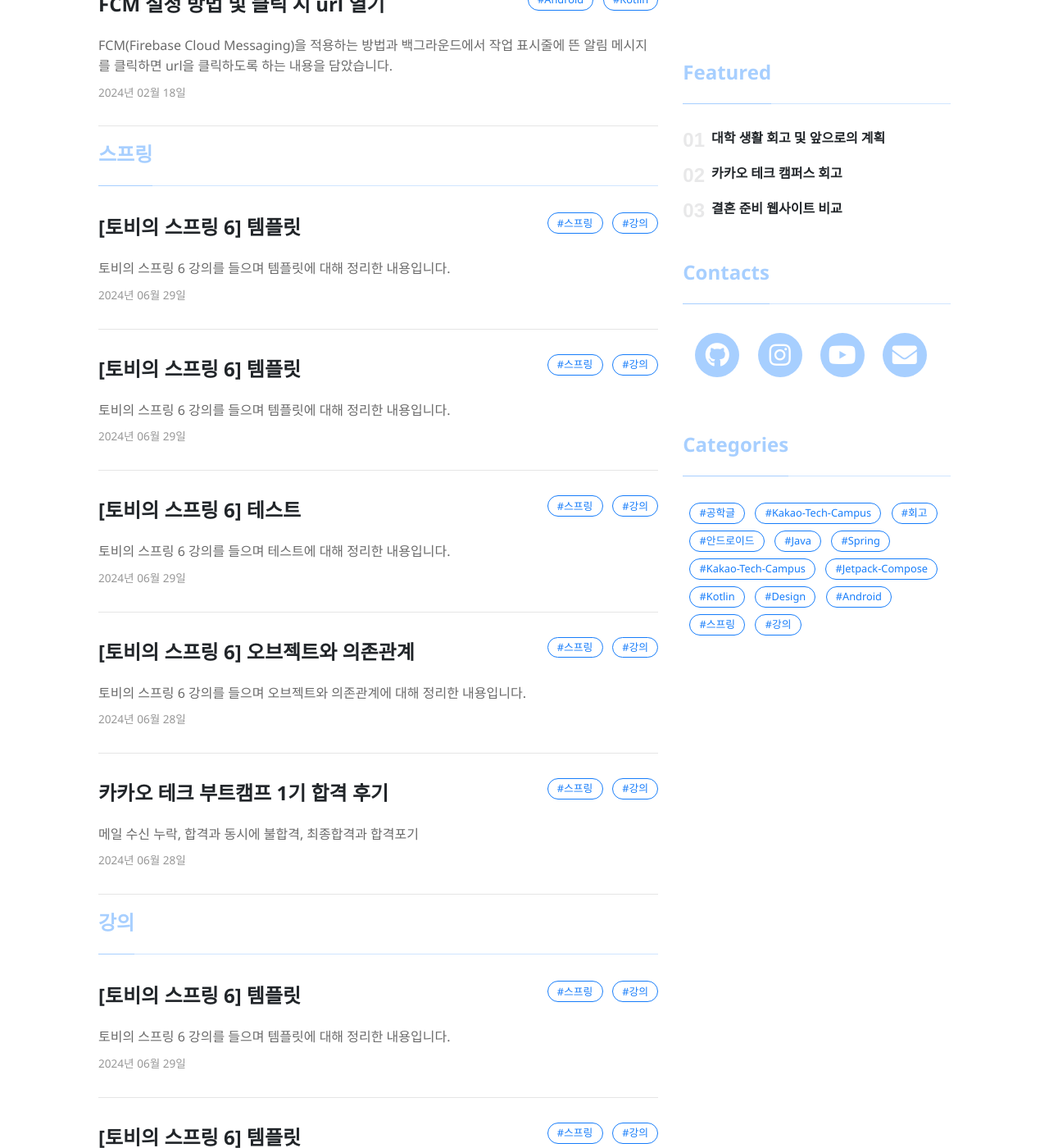
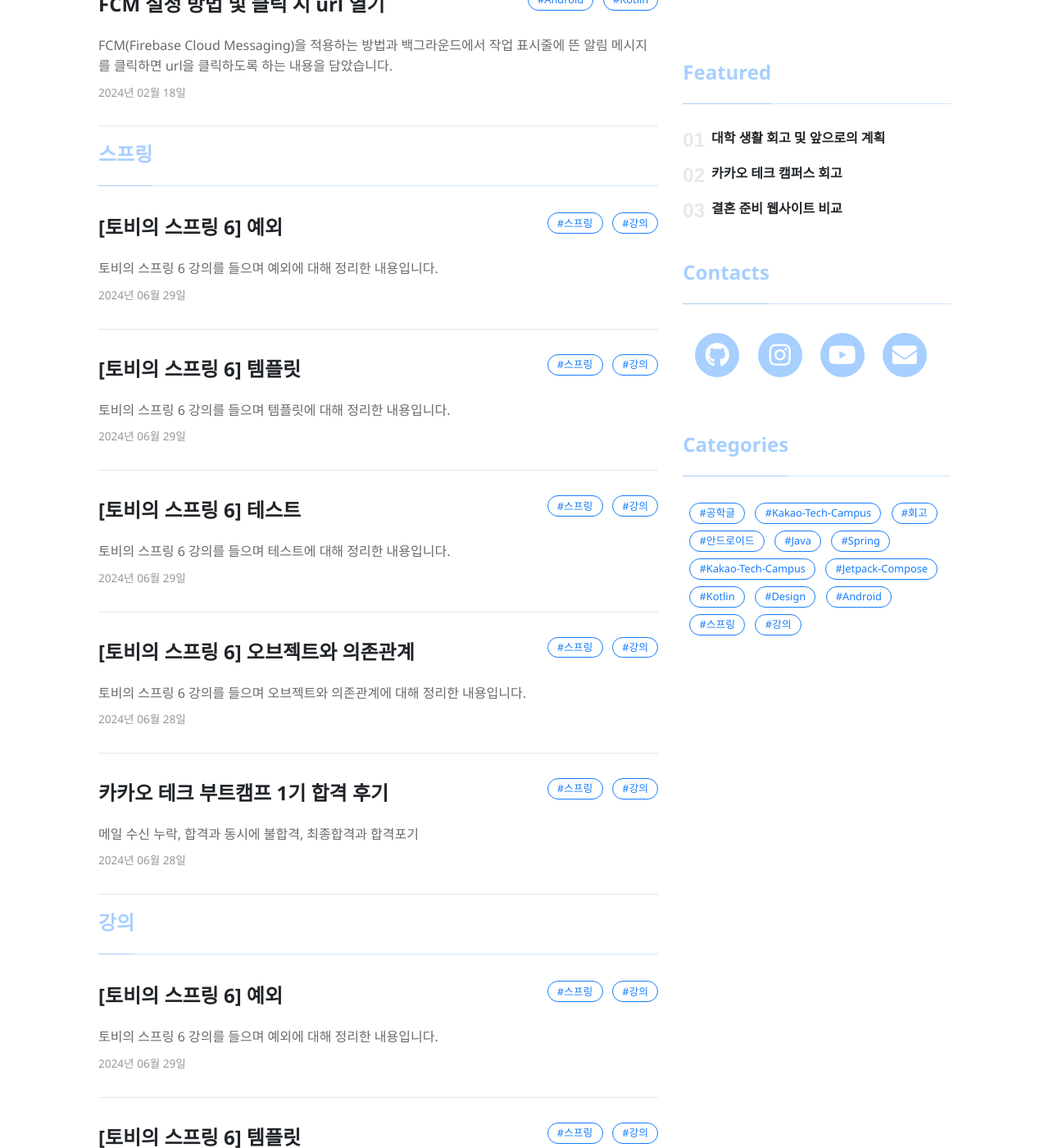
Before and after one commit to 1jeongg/1jeongg.github.io, a Jekyll site: the page built from _pages/categories.html, in a window 1280 px wide and 1400 px high, scrolled down 9814 px. Shown: the whole window at 82% size. Built offline with Jekyll 4.4.1, drawn with Linux system fonts in a browser that asks for light colours; nearby versions of some CDN libraries; some web fonts are replaced; some of the changed lines change nothing that is shown.

Commit message:
update toby4

````diff
--- a/_posts/2024-06-29-toby4.md
+++ b/_posts/2024-06-29-toby4.md
@@ -1,241 +1,232 @@
 ---
 layout: post
-title:  "[토비의 스프링 6] 템플릿"
+title:  "[토비의 스프링 6] 예외"
 author: 1jeongg
 categories: [ 스프링, 강의 ]
-summary: 토비의 스프링 6 강의를 들으며 템플릿에 대해 정리한 내용입니다.
+summary: 토비의 스프링 6 강의를 들으며 예외에 대해 정리한 내용입니다.
 tags:
 ---
 
-### 템플릿
+## 예외
 
-코드 중에서 변경이 거의 일어나지 않으며 일정한 패턴으로 유지되는 특성을 가진 부분(템플릿)을
-자유롭게 변경되는 성질을 가진 부분(콜백)으로부터 독립시켜서 효과적으로 활용할 수 있도록 하는 방법
+예외는 정상적인 프로그램 흐름을 방해하는 사건이다. 말 그대로 예외적인 상황에서만 사용해야 한다.
+많은 경우 예외는 포로그램 오류, 버그 때문에 발생한다.
 
-리팩토링시 기능이 변경되면 안된다. 버그가 발생하면 안됨.
+> **예외가 발생하면?**
+>
+> ➡️ 예외 상황을 복구해서 정상적인 흐름으로 전환할 수 있는가?
+> >    1. 재시도: 일시적인 오류
+> >    2. 대안: 다른 방식으로 해결 (ex. 캐시에 남겨놓은 정보를 사용)
+>
+> ➡️ 버그인가?
+> >   1. 예외가 발생한 코드의 버그인가? (ex. 널체크 잘못한 경우)
+> >   2. 클라이언트의 버그인가? (ex. 적절하지 않은 API 요청을 보낸 경우)
+>
+> ➡️ 제어할 수 없는 상황인가?
+> >   사용자에게 알림을 주고 개발자가 빠르게 수정해야함
 
-> 템플릿
->
-> 템플릿은 어떤 목적을 위해 미리 만들어둔 모양이 있는 틀
-> 고정된 틀 안에 바꿀 수 있는 부분을 넣어서 사용하도록 만들어진 오브젝트
->
-> ---
->
-> 템플릿 메소드 패턴
->
-> 템플릿 메소드 패턴은 고정된 틀의 로직을 가진 템플릿 메소드를 슈퍼 클래스에 두고,
-> 바뀌는 부분을 서브 클래스의 메소드에 두는 구조로 이뤄진다.
+**잘못된 예외처리**
+- catch문 안에 아무 작업을 처리하지 않고 정상적으로 처리된 것처럼 처리하는 경우
+- 무의미하고 무책임한 Throws (ex. 냅다 throws Exception 적음)
 
+**예외의 종류**
+- Error
+  - 시스템에 비정상적인 상황이 발생: 캐치하면 안됨. 컨트롤 불가능
+  - OutOfMemoryError
+  - ThreadDeath
+- Exception (checked)
+  - catch나 throws를 강요
+  - 초기 라이브러리의 잘못된 예외 설계/사용
+  - 복구할 수 없다면 RuntimeException이나 적절한 추상화 레벨의 예외로 전환해서 던질 것
+- RuntimeException (unchecked)
 
-이렇게 변경성이 높은 부분과 낮은 부분을 분리해준다.
+### 예외의 추상화와 전환
+
+자바에는 다양한 사용 기술을 사용하기 때문에 같은 문제에 대해 다른 종류의 예외가 발생한다.
+적절한 예외 추상화와 예외 번역이 필요하다.
+
+### JPA Repository - 애플리케이션 인프라스트럭처 빈
+
+JPA를 이용하여 Order를 저장해보는 예제를 작성해본다.
+- Order: 주문 정보 저장
+- OrderRepository: Order의 읽기 쓰기를 담당
+- EntityManager: DB에서 온 정보를 다시 자바 오브젝트로 변환
+- EntityManagerFactory: EntityManager를 생성한다.
+- DataSource: 데이터베이스와의 연결을 담당한다.
+
+이때 회색인 `DataSource`, `EntitymanagerFactory`, `OrderRepository`는 딱 한 개만 존재해도 되므로 공유되어 사용되는 스프링 Bean으로 저장된다.
+`Order`나 `EntityManager`는 사용자마다 새로운 오브젝트를 만들기 때문에 공유되면 안되기에 스프링의 Bean으로 등록되지 않는다.
+
+![이미지](https://1jeongg.notion.site/image/https%3A%2F%2Fprod-files-secure.s3.us-west-2.amazonaws.com%2Fc256e108-fd9a-4c15-9548-7caa838d19b2%2F1afe7f69-64f1-4ca7-bc2f-b288c49c9e5b%2FUntitled.png?table=block&id=68b2adff-ff09-46cd-85c3-8f4b222f18dc&spaceId=c256e108-fd9a-4c15-9548-7caa838d19b2&width=2000&userId=&cache=v2)
+
+따라서 위 예제를 코드로 구현하면 다음과 같다.
 
 ```java
-@Component
-public class WebApiExRateProvider implements ExRateProvider {
+public class DataClient {
 
-    @Override
-    public BigDecimal getExRate(String currency) {
-        // URI를 준비하고 예외 처리를 위한 작업을 하는 코드 - 코드의 기본 틀이므로 잘 변경되지 않음
-        String url = "https://open.er-api.com/v6/latest/" + currency;
-        return runApiForExRate(url);
-    }
+    public static void main(String[] args) {
+        BeanFactory beanFactory = new AnnotationConfigApplicationContext(DataConfig.class);
+        OrderRepository repository = beanFactory.getBean(OrderRepository.class);
 
-    // 변경되지 않는 부분
-    private static BigDecimal runApiForExRate(String url) {
-        URI uri;
-        try {
-            uri = new URI(url);
-        } catch (URISyntaxException e) {
-            throw new RuntimeException(e);
-        }
-
-        // API를 실행하고 서버로부터 받은 응답을 가져오는 코드 - 기술 및 방법이 변경될 수 있음
-        String response;
-        try {
-            response = executeApi(uri);
-        } catch (IOException e) {
-            throw new RuntimeException(e);
-        }
-
-        // JSON 문자열을 파싱하고 필요한 환율 정보를 추출하는 코드 - JSON 구조에 따라 정보 추출 방식 변경될 수 있음
-        try {
-            return extractExRate(response);
-        } catch (JsonProcessingException e) {
-            throw new RuntimeException(e);
-        }
-    }
-
-    // 변경 가능성이 높은 부분
-    private static BigDecimal extractExRate(String response) throws JsonProcessingException {
-        ObjectMapper mapper = new ObjectMapper();
-        ExRateData data = mapper.readValue(response, ExRateData.class);
-        return data.rates().get("KRW");
-    }
-
-    private static String executeApi(URI uri) throws IOException {
-        String response;
-        HttpURLConnection connection = (HttpURLConnection) uri.toURL().openConnection();
-        try (BufferedReader br = new BufferedReader(new InputStreamReader(connection.getInputStream()))) {
-            response = br.lines().collect(Collectors.joining());
-        }
-        return response;
+        Order order = new Order("100", BigDecimal.TEN);
+        repository.save(order);
+        System.out.println(order);
     }
 }
 ```
 
-### 콜백
+```java
+@Entity
+@Table(name = "orders")
+public class Order {
+    @Id
+    @GeneratedValue
+    private Long id;
 
-콜백은 실행되는 것을 목적으로 다른 오브젝트의 메소드에 전달되는 오브젝트를 말한다. 파라미터로 전달되지만 값을 참조하기 위한 것이 아니라 특정 로직을 담은 메서드를 실행시키는 것이 목적이다.
-하나의 메소드를 가진 인터페이스 타입(SAM)의 오브젝트 또는 람다 프로젝트
+    @Column(unique = true)
+    private String no;
 
-다른 코드의 인수로서 넘겨주는 실행 가능한 코드로 즉시 실행할 수도, 나중에 실행할 수도 있다
-즉, 코드가 호출은 되는데 코드를 넘겨준 곳의 뒤에서 실행된다
+    private BigDecimal total;
+}
+```
 
-템플릿/콜백은 전략 패턴의 특별한 케이스: 메소드 하나만 가진 전략 인터페이스를 사용하는 전략 패턴
-- 템플릿은 전략 패턴의 컨텍스트
-- 콜백은 전략 패턴의 전략
+```java
+public class OrderRepository {
 
-메소드 주입이란 의존 오브젝트가 메소드 호출 시점에 파라미터로 전달되는 방식을 말한다.
+  private final EntityManagerFactory emf;
 
-![작업 흐름](https://1jeongg.notion.site/image/https%3A%2F%2Fprod-files-secure.s3.us-west-2.amazonaws.com%2Fc256e108-fd9a-4c15-9548-7caa838d19b2%2F958015fe-0c09-4b9f-8aa9-f795f672f352%2Fcf553931-a303-419b-924f-eae6b7df115e.png?table=block&id=b30441dd-7826-4612-b601-593448d83a50&spaceId=c256e108-fd9a-4c15-9548-7caa838d19b2&width=2000&userId=&cache=v2)
+  public OrderRepository(EntityManagerFactory emf) {
+    this.emf = emf;
+  }
 
-다음과 같이 클라이언트 - 콜백 - 템플릿에 따라 분리하고 ApiExecutor, ExRateExecutor 콜백을 생성하여 깔끔하게 바꿀 수 있다.
+  public void save(Order order) {
+    EntityManager em = emf.createEntityManager();
+    EntityTransaction transaction = em.getTransaction();
+    transaction.begin();
+
+    try {
+      em.persist(order);
+      em.flush();
+      transaction.commit();
+    } catch(RuntimeException e) {
+      if (transaction.isActive()) transaction.rollback();
+      throw e;
+    } finally {
+      if (em.isOpen()) em.close();
+    }
+  }
+}
+```
+
 ```java
+@Configuration
+public class DataConfig {
+  // data source
+  @Bean
+  public DataSource dataSource() {
+    return new EmbeddedDatabaseBuilder().setType(EmbeddedDatabaseType.H2).build();
+  }
 
-@Component
-public class WebApiExRateProvider implements ExRateProvider {
+  // entity manager factory
+  @Bean
+  public LocalContainerEntityManagerFactoryBean entityManagerFactory() {
+    LocalContainerEntityManagerFactoryBean emf = new LocalContainerEntityManagerFactoryBean();
+    emf.setDataSource(dataSource());
+    emf.setPackagesToScan("example.hellospring");
+    emf.setJpaVendorAdapter(new HibernateJpaVendorAdapter() {{
+      // 인스턴스 초기화 블록 (서브 클래스)
+      setDatabase(Database.H2);
+      setGenerateDdl(true);
+      setShowSql(true);
+    }});
 
-    // <<클라이언트>>
-    @Override
-    public BigDecimal getExRate(String currency) {
-        // URI를 준비하고 예외 처리를 위한 작업을 하는 코드 - 코드의 기본 틀이므로 잘 변경되지 않음
-        String url = "https://open.er-api.com/v6/latest/" + currency;
-        // <<콜백>>
-        // 이후 다른 기술로 전활할 때 파라매터만 바꿔주면 됨
-        // 익명 클래스를 사용해서 그 안에 body만 작성해서 사용할 수 있음
-        return runApiForExRate(url, new SimpleApiExecutor(), new ERApiExRateExtractor());
-    }
-    // <<템플릿>>
-    // 잘 변경되지 않는 부분
-    private static BigDecimal runApiForExRate(String url, ApiExecutor apiExecutor, ExRateExtractor exRateExtractor) {
-        /* try-catch 3개(위 코드랑 동일) */
-    }
+    return emf;
+  }
+
+  @Bean
+  public OrderRepository orderRepository(EntityManagerFactory emf) {
+    return new OrderRepository(emf);
+  }
 }
+```
 
-public interface ApiExecutor {
-    String execute(URI uri) throws IOException;
-}
 
-public interface ExRateExtractor {
-    BigDecimal extract(String response) throws JsonProcessingException;
-}
+### 스프링의 데이터 액세스 예외처리
 
-public class ERApiExRateExtractor implements ExRateExtractor{
-    @Override
-    public BigDecimal extract(String response) throws JsonProcessingException {
-        ObjectMapper mapper = new ObjectMapper();
-        ExRateData data = mapper.readValue(response, ExRateData.class);
-        return data.rates().get("KRW");
-    }
-}
+기술적인 변경이 일어났을 때도 똑같은 문제를 처리하는 코드가 일정한 방식으로 예외를 다루었으면 좋겠다
 
-public class SimpleApiExecutor implements ApiExecutor{
-    @Override
-    public String execute(URI uri) throws IOException {
-        String response;
-        HttpURLConnection connection = (HttpURLConnection) uri.toURL().openConnection();
-        try (BufferedReader br = new BufferedReader(new InputStreamReader(connection.getInputStream()))) {
-            response = br.lines().collect(Collectors.joining());
+- JDBC SQLException
+  - JDBC를 기반으로 하는 모든 기술에서 발생하는 예외
+  - DB의 에러 코드에 의존하거나, 데이터 기술에 의존적인 예외처리 코드
+
+> **`DataAccessException`**
+>
+> - DB의 에러코드와 데이터 액세스 기술에 독립적인 예외 구조
+> - 적절한 예외 번역 도구 제공
+
+추상화된 예외로 변환해서 사용하도록 위의 코드를 변환해보자!
+
+```java
+public class DataClient {
+
+    public static void main(String[] args) {
+        BeanFactory beanFactory = new AnnotationConfigApplicationContext(DataConfig.class);
+        OrderRepository repository = beanFactory.getBean(OrderRepository.class);
+        JpaTransactionManager transactionManager = beanFactory.getBean(JpaTransactionManager.class);
+
+        // transaction begin
+        try {
+            new TransactionTemplate(transactionManager).execute(status -> {
+                Order order = new Order("100", BigDecimal.TEN);
+                repository.save(order);
+                System.out.println(order);
+
+                // 데이터 무결성 에러 발생: no 가 unique 해야 하기 때문
+                Order order2 = new Order("100", BigDecimal.TEN);
+                repository.save(order2);
+                System.out.println(order2);
+
+                return null;
+            });
         }
-        return response;
+        catch (DataIntegrityViolationException e) {
+            System.out.println("주문번호 중복 복구 작업");
+
+        }
     }
 }
 ```
 
-### Api Template 분리
+```java
+public class OrderRepository {
 
-환율정보 API로부터 환율을 가져오는 기능을 제공하는 오브젝트
-API 호출과 정보 추출의 기본 틀 제공
-두 가지 콜백을 이용
-유사한 여러 오브젝트에서 재사용 가능
+    @PersistenceContext
+    private EntityManager entityManager;
 
-```java
-@Component
-public class WebApiExRateProvider implements ExRateProvider {
-
-    ApiTemplate apiTemplate = new ApiTemplate();
-
-    @Override
-    public BigDecimal getExRate(String currency) {
-        String url = "https://open.er-api.com/v6/latest/" + currency;
-        return apiTemplate.getExRate(url, new SimpleApiExecutor(), new ERApiExRateExtractor());
+    public void save(Order order) {
+        entityManager.persist(order);
     }
 }
 ```
 
-### 디폴트 콜백과 템플릿 빈
+```java
+@Configuration
+public class DataConfig {
+    // data source..
+    // entity manager factory..
+    // orderRepository..
 
-디폴트 콜백이 없다면 기본적으로 설정하도록 하고 생성자 등을 통해서 변경할 수도 있다.
-이 내용은 Config에 스프링 빈으로 등록해주면 된다.
-
-```java
-public class ApiTemplate {
-
-    private final ApiExecutor apiExecutor;
-    private final ExRateExtractor exRateExtractor;
-
-    public ApiTemplate() {
-        this.apiExecutor = new HttpClientApiExecutor();
-        this.exRateExtractor = new ErApiExtractor();
+    // persist 후처리 작업
+    @Bean
+    public BeanPostProcessor persistenceAnnotationBeanPostProcessor() {
+        return new PersistenceAnnotationBeanPostProcessor();
     }
 
-    // Project Level
-    public ApiTemplate(ApiExecutor apiExecutor, ExRateExtractor exRateExtractor) {
-        this.apiExecutor = apiExecutor;
-        this.exRateExtractor = exRateExtractor;
+    // Transaction 매니저 - Commit, begin 등을 자동으로 해줌
+    @Bean
+    public JpaTransactionManager transactionManager(EntityManagerFactory emf) {
+        return new JpaTransactionManager(emf);
     }
-
-    public BigDecimal getForExRate(String url) {
-        return this.getForExRate(url, this.apiExecutor, this.exRateExtractor);
-    }
-
-    public BigDecimal getForExRate(String url, ApiExecutor apiExecutor) {
-        return this.getForExRate(url, apiExecutor, this.exRateExtractor);
-    }
-    ...
 }
 
 ```
-
-### 스프링이 제공하는 템플릿
-
-Rest Template: Http API 요청을 처리하는 템플릿
-- HTTP Client 라이브러리 확장: `ClientHttpRequestFactory` (변경 가능하게)
-    - `SimpleClientHttpRequest`, `JdkClientHttpRequest`, ...
-- Message Body를 변환하는 전략: `HttpMessageConverter`  (손쉽게 변환)
-
-```java
-public class RestTemplateExRateProvider implements ExRateProvider  {
-
-    private final RestTemplate restTemplate;
-
-    public RestTemplateExRateProvider(RestTemplate restTemplate) {
-        this.restTemplate = restTemplate;
-    }
-
-    @Override
-    public BigDecimal getExRate(String currency) {
-        String url = "https://open.er-api.com/v6/latest/" + currency;
-        return restTemplate.getForObject(url, ExRateData.class).rates().get("KRW");
-    }
-}
-```
-
-스프링의 Template
-- JdbcTemplate
-- JmsTemplate
-- TransactionTemplate
-- HibernateTemplate
-
-MyBatis
-- SqlSessionTemplate
````
